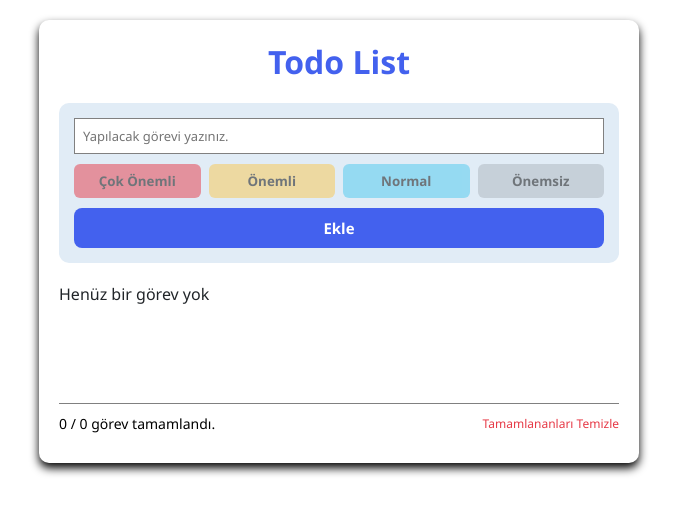
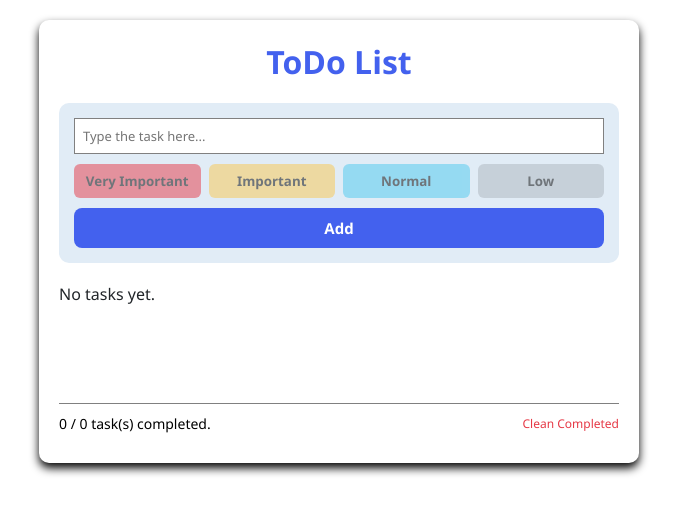
Before and after one commit to ozncncyr/ToDo-App, a plain HTML site: page index.html in a window 1280 px wide. Shown: the whole page, without its empty margins (301-978 px from the left). Drawn offline with nearby package versions, Linux system fonts and the light colour scheme.

Commit message:
Translate UI text from Turkish to English for consistency and clarity

```diff
--- a/app.js
+++ b/app.js
@@ -95,7 +95,7 @@ function renderTodos() {
     // Mevcut görevleri temizle
     todosContainer.innerHTML = ""
     if(todos.length === 0){
-        todosContainer.innerHTML = '<p class="empty-message"> Henüz bir görev yok</p>'
+        todosContainer.innerHTML = '<p class="empty-message"> No tasks yet.</p>'
         return;
     }
     // Her görev için HTML ögesi oluştur
@@ -207,7 +207,7 @@ function updateTodoCount() {
     const completedTodos = todos.filter(todo => todo.completed)
     // console.log(completedTodos);
 
-    todoCount.textContent = `${completedTodos.length} / ${totalTodos} görev tamamlandı.`
+    todoCount.textContent = `${completedTodos.length} / ${totalTodos} task(s) completed.`
 }
 
 document.addEventListener("DOMContentLoaded", () => {
--- a/index.html
+++ b/index.html
@@ -17,33 +17,35 @@
   </head>
   <body>
     <div class="container">
-      <h1>Todo List</h1>
+      <h1>ToDo List</h1>
       <div class="input-section">
         <input
           type="text"
           class="todo-input"
-          placeholder="Yapılacak görevi yazınız."
+          placeholder="Type the task here..."
         />
 
         <div class="priority-selector">
           <button class="priority-btn very-high" data-priority="very-high">
-            Çok Önemli
+            Very Important
           </button>
-          <button class="priority-btn high" data-priority="high">Önemli</button>
+          <button class="priority-btn high" data-priority="high">
+            Important
+          </button>
           <button class="priority-btn normal" data-priority="normal">
             Normal
           </button>
-          <button class="priority-btn low" data-priority="low">Önemsiz</button>
+          <button class="priority-btn low" data-priority="low">Low</button>
         </div>
-        <button class="add-btn" disabled>Ekle</button>
+        <button class="add-btn" disabled>Add</button>
       </div>
 
       <div class="todos-container">
         <!-- Todo ögeleri js ile buraya eklenecektir -->
       </div>
       <div class="status-bar">
-        <span class="todo-count">0 Görev</span>
-        <button class="clear-completed">Tamamlananları Temizle</button>
+        <span class="todo-count">0 Task(s)</span>
+        <button class="clear-completed">Clean Completed</button>
       </div>
     </div>
   </body>
```
